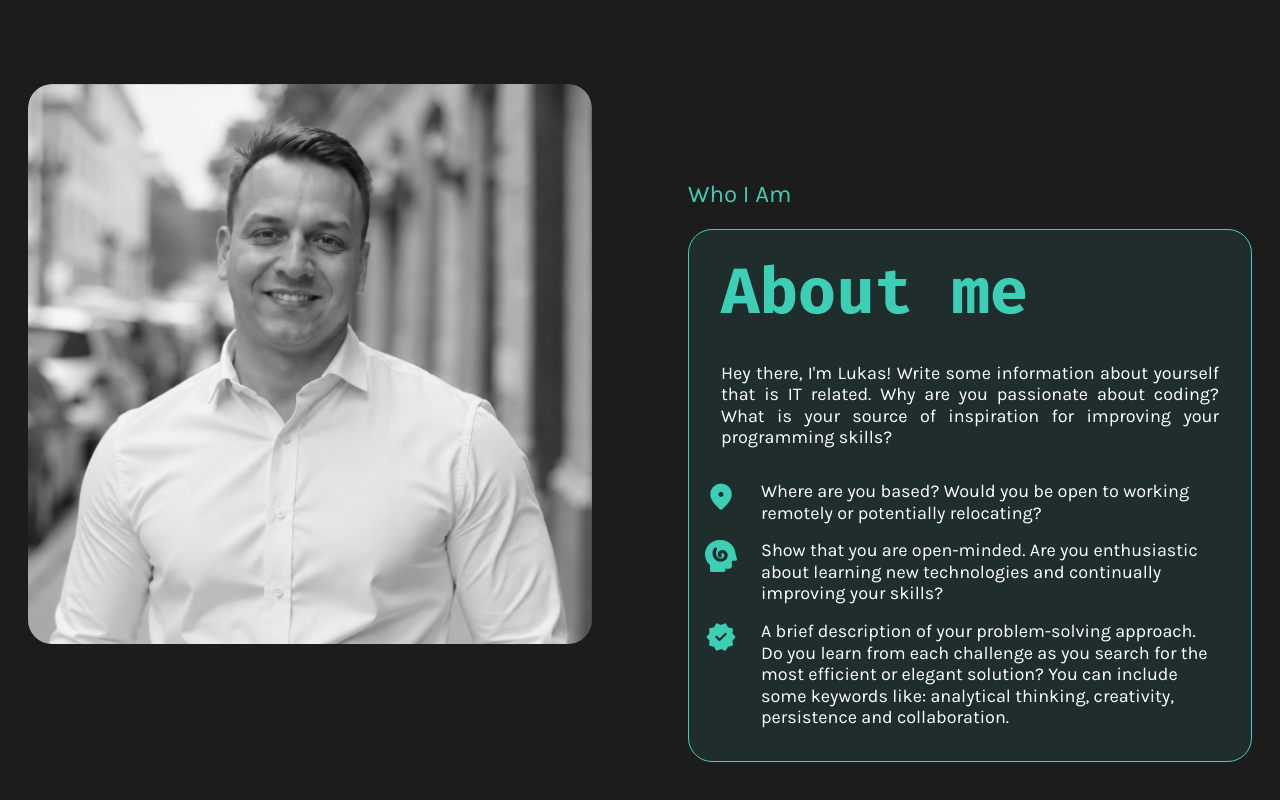
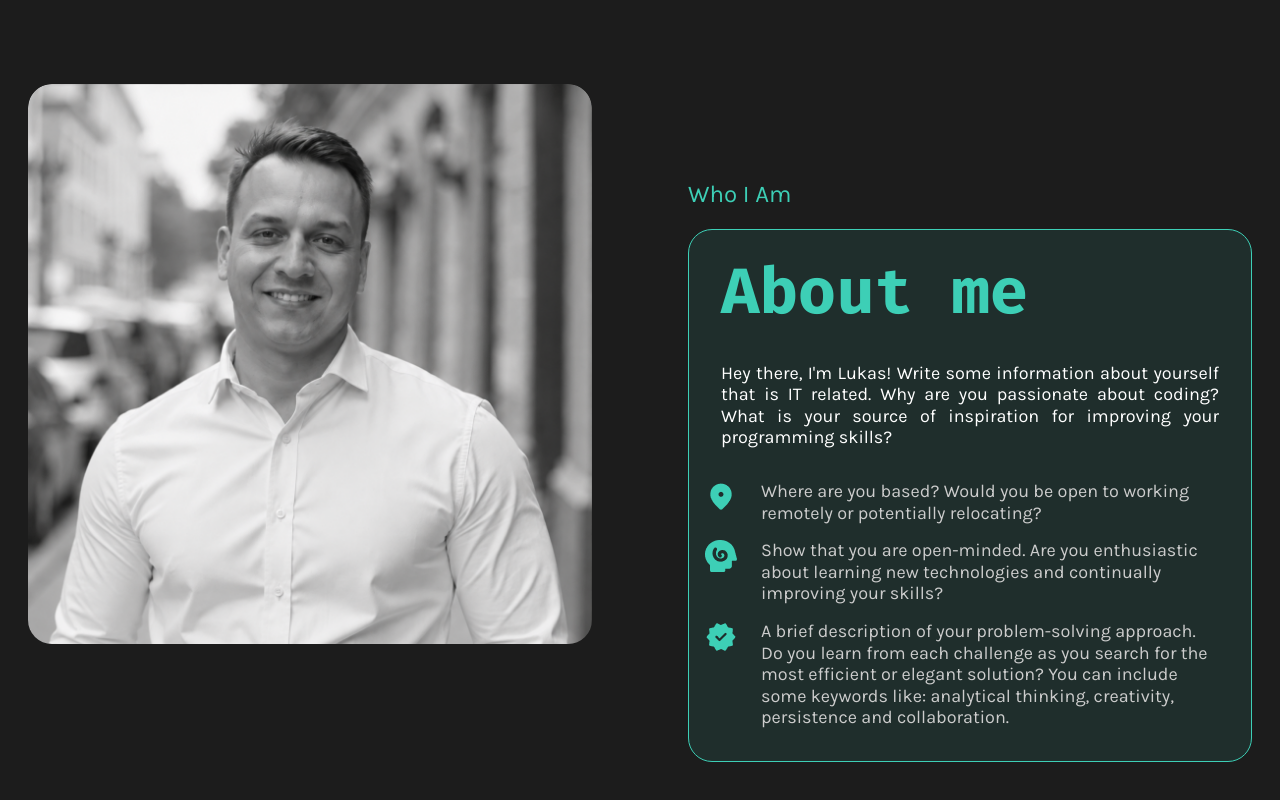
Before and after one commit to thevipertv20-boop/portfolio, an Angular app: page / in a window 1280 px wide. Shown: the part 856-1656 px from the top of the page. Built offline with nearby package versions, Linux system fonts and the light colour scheme.

Commit message:
feat: finish about me section

```diff
--- a/src/app/components/about-me/about-me.scss
+++ b/src/app/components/about-me/about-me.scss
@@ -125,3 +125,13 @@
     width: 32px;
     height: 32px;
 }
+
+/* Hover: Text blendet von leicht grau zu weiß über, Icon bleibt unverändert */
+.about-me-highlights span {
+    color: #cccccc;
+    transition: color 300ms ease;
+}
+
+.about-me-highlights li:hover span {
+    color: #ffffff;
+}
--- a/src/app/components/header/header.scss
+++ b/src/app/components/header/header.scss
@@ -2,8 +2,9 @@
 
 :host {
     display: block;
-    position: relative;
-    z-index: 0;
+    position: sticky;
+    top: 0;
+    z-index: 1000;
 }
 
 :host::before {
```
